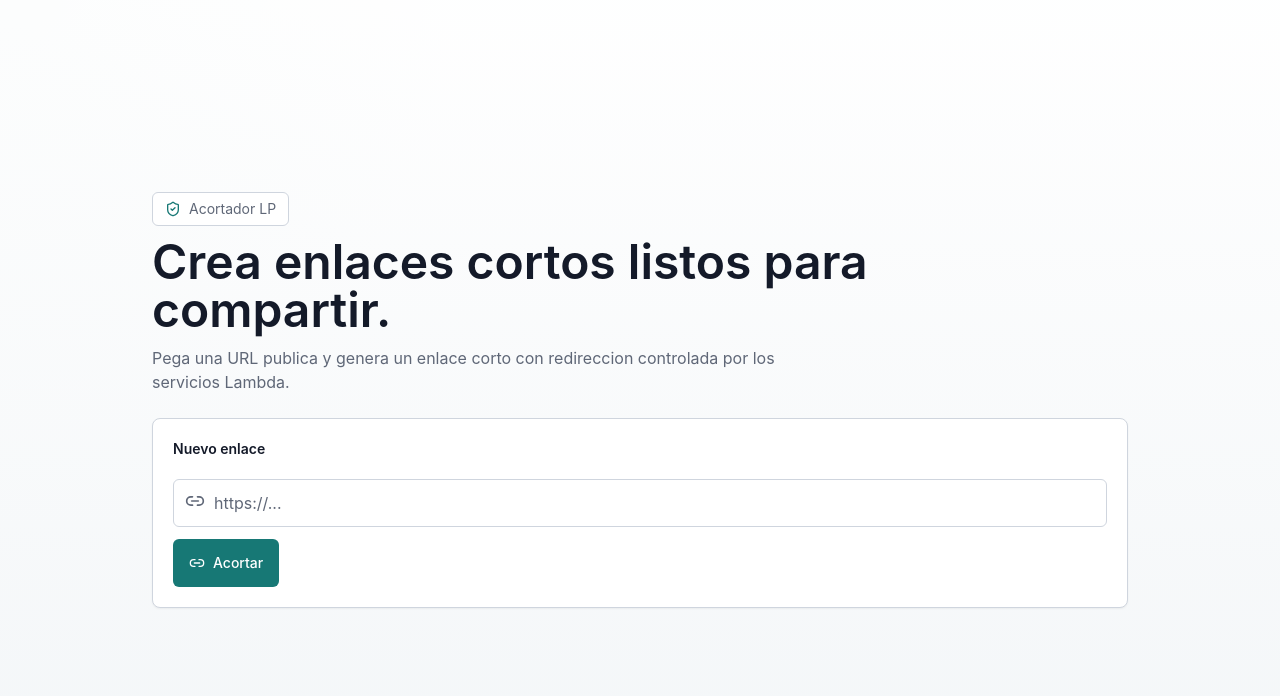
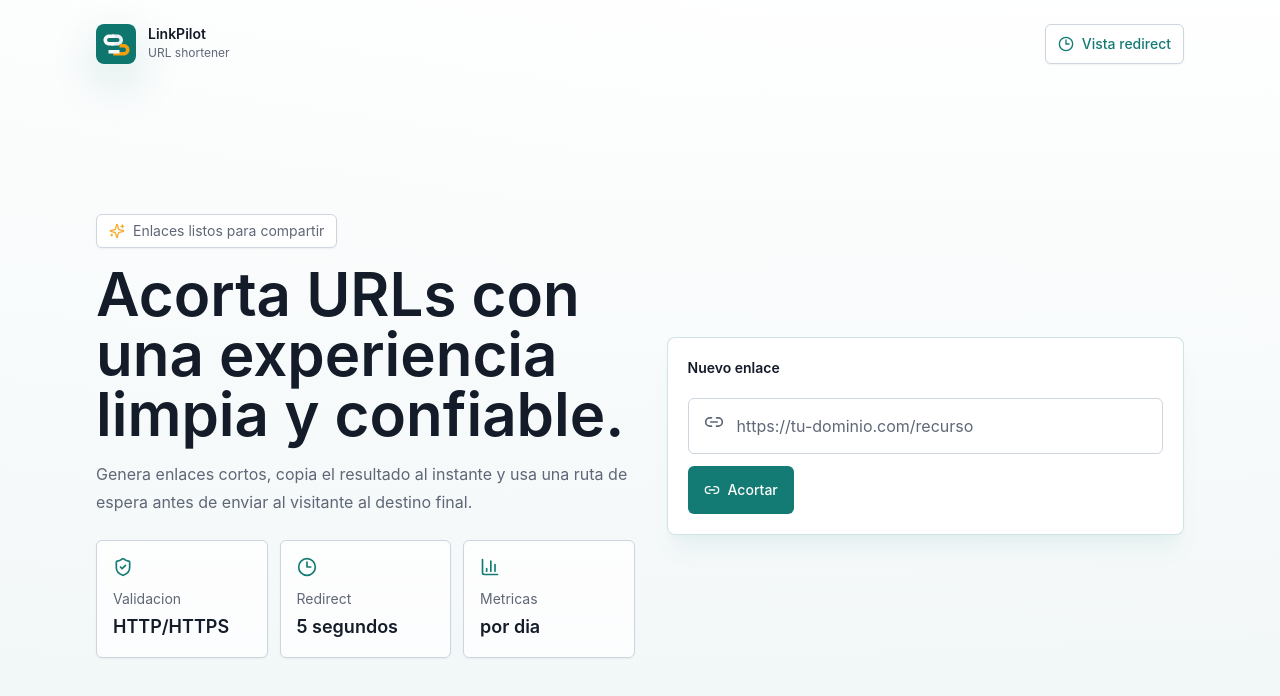
Before and after one commit to Naiker12/lp-web-app, a React (Vite) app: page / in a window 1280 px wide. Shown: the top 696 px of the page. Built offline with nearby package versions, Linux system fonts and the light colour scheme; no server answers.

Commit message:
Improve frontend visual design

```diff
--- a/index.html
+++ b/index.html
@@ -3,7 +3,8 @@
   <head>
     <meta charset="UTF-8" />
     <meta name="viewport" content="width=device-width, initial-scale=1.0" />
-    <title>LP URL Shortener</title>
+    <link rel="icon" type="image/svg+xml" href="/favicon.svg" />
+    <title>LinkPilot | Acortador de URLs</title>
   </head>
   <body>
     <div id="root"></div>
--- a/src/components/CountdownScreen.tsx
+++ b/src/components/CountdownScreen.tsx
@@ -1,4 +1,4 @@
-import { Loader2 } from "lucide-react";
+import { Loader2, ShieldCheck } from "lucide-react";
 
 type CountdownScreenProps = {
   seconds: number;
@@ -6,14 +6,21 @@ type CountdownScreenProps = {
 
 export function CountdownScreen({ seconds }: CountdownScreenProps) {
   return (
-    <section className="flex min-h-screen items-center justify-center px-4 py-8">
-      <div className="w-full max-w-md text-center">
-        <div className="mx-auto flex h-28 w-28 items-center justify-center rounded-full border bg-card shadow-sm">
+    <section className="app-shell flex min-h-screen items-center justify-center px-4 py-8">
+      <div className="w-full max-w-lg rounded-md border bg-card p-8 text-center shadow-xl shadow-primary/5">
+        <img alt="LinkPilot" className="brand-mark mx-auto h-14 w-14 rounded-md" src="/logo.svg" />
+        <div className="mx-auto mt-6 flex h-28 w-28 items-center justify-center rounded-full border bg-secondary shadow-sm">
           <span className="text-5xl font-semibold text-primary">{seconds}</span>
         </div>
         <h1 className="mt-6 text-2xl font-semibold">Preparando redireccion</h1>
-        <p className="mt-2 text-sm text-muted-foreground">Estamos validando el enlace antes de enviarte al destino.</p>
-        <Loader2 className="mx-auto mt-6 h-5 w-5 animate-spin text-primary" />
+        <p className="mx-auto mt-2 max-w-sm text-sm text-muted-foreground">
+          Validamos el codigo antes de enviarte al destino final.
+        </p>
+        <div className="mx-auto mt-6 flex w-fit items-center gap-2 rounded-md border bg-muted px-3 py-2 text-sm text-muted-foreground">
+          <ShieldCheck className="h-4 w-4 text-primary" />
+          Enlace verificado
+          <Loader2 className="h-4 w-4 animate-spin text-primary" />
+        </div>
       </div>
     </section>
   );
--- a/src/components/NotFoundBanner.tsx
+++ b/src/components/NotFoundBanner.tsx
@@ -10,9 +10,10 @@ type NotFoundBannerProps = {
 
 export function NotFoundBanner({ codigo }: NotFoundBannerProps) {
   return (
-    <section className="flex min-h-screen items-center justify-center px-4 py-8">
-      <Card className="w-full max-w-lg border-destructive/40">
+    <section className="app-shell flex min-h-screen items-center justify-center px-4 py-8">
+      <Card className="w-full max-w-lg border-destructive/40 shadow-xl shadow-destructive/5">
         <CardContent className="flex flex-col items-center gap-4 p-8 text-center">
+          <img alt="LinkPilot" className="brand-mark h-12 w-12 rounded-md" src="/logo.svg" />
           <div className="flex h-14 w-14 items-center justify-center rounded-full bg-destructive/10">
             <AlertTriangle className="h-7 w-7 text-destructive" />
           </div>
--- a/src/components/ResultCard.tsx
+++ b/src/components/ResultCard.tsx
@@ -1,4 +1,4 @@
-import { Check, Copy, ExternalLink } from "lucide-react";
+import { Check, Copy, ExternalLink, Link2 } from "lucide-react";
 import { useState } from "react";
 
 import { Button } from "./ui/button";
@@ -36,16 +36,19 @@ export function ResultCard({ shortUrl, originalUrl }: ResultCardProps) {
   }
 
   return (
-    <Card className="border-primary/30">
-      <CardHeader>
+    <Card className="border-primary/30 bg-primary/5 shadow-sm">
+      <CardHeader className="flex-row items-center gap-3 space-y-0">
+        <div className="flex h-10 w-10 items-center justify-center rounded-md bg-primary text-primary-foreground">
+          <Link2 className="h-5 w-5" />
+        </div>
         <CardTitle>URL corta generada</CardTitle>
       </CardHeader>
       <CardContent className="grid gap-4">
-        <div className="rounded-md border bg-muted/60 p-3">
-          <a className="break-all font-medium text-primary hover:underline" href={shortUrl}>
+        <div className="rounded-md border bg-card p-4">
+          <a className="break-all text-lg font-semibold text-primary hover:underline" href={shortUrl}>
             {shortUrl}
           </a>
-          <p className="mt-2 line-clamp-2 break-all text-xs text-muted-foreground">{originalUrl}</p>
+          <p className="mt-2 line-clamp-2 break-all text-sm text-muted-foreground">{originalUrl}</p>
         </div>
         <div className="flex flex-col gap-2 sm:flex-row">
           <Button onClick={handleCopy} type="button">
--- a/src/components/ShortenForm.tsx
+++ b/src/components/ShortenForm.tsx
@@ -37,13 +37,13 @@ export function ShortenForm({ loading, onSubmit }: ShortenFormProps) {
   return (
     <form className="grid gap-3" onSubmit={handleSubmit}>
       <div className="relative">
-        <Link2 className="pointer-events-none absolute left-3 top-3 h-5 w-5 text-muted-foreground" />
+        <Link2 className="pointer-events-none absolute left-4 top-3.5 h-5 w-5 text-muted-foreground" />
         <Input
           aria-label="URL para acortar"
-          className="h-12 pl-10 text-base"
+          className="h-14 rounded-md pl-12 text-base"
           disabled={loading}
           onChange={(event) => setUrl(event.target.value)}
-          placeholder="https://..."
+          placeholder="https://tu-dominio.com/recurso"
           type="url"
           value={url}
         />
--- a/src/pages/HomePage.tsx
+++ b/src/pages/HomePage.tsx
@@ -1,4 +1,4 @@
-import { ShieldCheck } from "lucide-react";
+import { BarChart3, Clock3, ShieldCheck, Sparkles } from "lucide-react";
 
 import { ResultCard } from "../components/ResultCard";
 import { ShortenForm } from "../components/ShortenForm";
@@ -10,31 +10,72 @@ export function HomePage() {
 
   return (
     <main className="app-shell">
-      <section className="mx-auto grid min-h-screen w-full max-w-5xl content-center gap-6 px-4 py-8 sm:px-6">
-        <div className="grid gap-3">
-          <div className="inline-flex w-fit items-center gap-2 rounded-md border bg-card px-3 py-1.5 text-sm text-muted-foreground">
-            <ShieldCheck className="h-4 w-4 text-primary" />
-            Acortador LP
+      <section className="mx-auto flex min-h-screen w-full max-w-6xl flex-col gap-8 px-4 py-6 sm:px-6 lg:px-8">
+        <nav className="flex items-center justify-between">
+          <div className="flex items-center gap-3">
+            <img alt="LinkPilot" className="brand-mark h-10 w-10 rounded-md" src="/logo.svg" />
+            <div>
+              <p className="text-sm font-semibold leading-none">LinkPilot</p>
+              <p className="mt-1 text-xs text-muted-foreground">URL shortener</p>
             </div>
-          <h1 className="max-w-3xl text-3xl font-semibold tracking-normal sm:text-5xl">
-            Crea enlaces cortos listos para compartir.
+          </div>
+          <a
+            className="inline-flex h-10 items-center gap-2 rounded-md border bg-card px-3 text-sm font-medium text-primary shadow-sm transition-colors hover:bg-secondary"
+            href="/short/demo"
+          >
+            <Clock3 className="h-4 w-4" />
+            Vista redirect
+          </a>
+        </nav>
+
+        <div className="grid flex-1 items-center gap-8 lg:grid-cols-[1.02fr_0.98fr]">
+          <div className="grid gap-6">
+            <div className="grid gap-4">
+              <div className="inline-flex w-fit items-center gap-2 rounded-md border bg-card px-3 py-1.5 text-sm text-muted-foreground shadow-sm">
+                <Sparkles className="h-4 w-4 text-accent" />
+                Enlaces listos para compartir
+              </div>
+              <h1 className="max-w-3xl text-4xl font-semibold tracking-normal sm:text-6xl">
+                Acorta URLs con una experiencia limpia y confiable.
               </h1>
-          <p className="max-w-2xl text-base text-muted-foreground">
-            Pega una URL publica y genera un enlace corto con redireccion controlada por los servicios Lambda.
+              <p className="max-w-2xl text-base leading-7 text-muted-foreground">
+                Genera enlaces cortos, copia el resultado al instante y usa una ruta de espera antes de enviar al
+                visitante al destino final.
               </p>
             </div>
 
-        <Card>
+            <div className="grid gap-3 sm:grid-cols-3">
+              {[
+                { label: "Validacion", value: "HTTP/HTTPS", icon: ShieldCheck },
+                { label: "Redirect", value: "5 segundos", icon: Clock3 },
+                { label: "Metricas", value: "por dia", icon: BarChart3 },
+              ].map((item) => {
+                const Icon = item.icon;
+                return (
+                  <div className="rounded-md border bg-card/80 p-4 shadow-sm" key={item.label}>
+                    <Icon className="h-5 w-5 text-primary" />
+                    <p className="mt-3 text-sm text-muted-foreground">{item.label}</p>
+                    <p className="mt-1 text-lg font-semibold">{item.value}</p>
+                  </div>
+                );
+              })}
+            </div>
+          </div>
+
+          <div className="grid gap-4">
+            <Card className="border-primary/20 shadow-xl shadow-primary/5">
               <CardHeader>
                 <CardTitle>Nuevo enlace</CardTitle>
               </CardHeader>
               <CardContent className="grid gap-4">
                 <ShortenForm loading={loading} onSubmit={shorten} />
-            {error ? <p className="text-sm text-destructive">{error.message}</p> : null}
+                {error ? <p className="rounded-md border border-destructive/30 bg-destructive/10 p-3 text-sm text-destructive">{error.message}</p> : null}
               </CardContent>
             </Card>
 
             {result ? <ResultCard originalUrl={result.originalUrl} shortUrl={result.shortUrl} /> : null}
+          </div>
+        </div>
       </section>
     </main>
   );
--- a/src/styles.css
+++ b/src/styles.css
@@ -4,17 +4,17 @@
 
 @layer base {
   :root {
-    --background: 210 24% 98%;
-    --foreground: 222 34% 12%;
+    --background: 198 28% 97%;
+    --foreground: 218 34% 12%;
     --card: 0 0% 100%;
     --card-foreground: 222 34% 12%;
-    --primary: 178 68% 28%;
+    --primary: 176 72% 28%;
     --primary-foreground: 0 0% 100%;
     --secondary: 214 32% 91%;
     --secondary-foreground: 222 34% 16%;
     --muted: 214 26% 94%;
     --muted-foreground: 220 11% 42%;
-    --accent: 39 92% 56%;
+    --accent: 38 92% 56%;
     --accent-foreground: 32 80% 12%;
     --destructive: 0 72% 51%;
     --destructive-foreground: 0 0% 100%;
@@ -47,7 +47,12 @@
   .app-shell {
     min-height: 100vh;
     background:
-      linear-gradient(180deg, rgba(255, 255, 255, 0.9), rgba(243, 246, 248, 0.98)),
-      radial-gradient(circle at top left, rgba(20, 122, 117, 0.1), transparent 30%);
+      linear-gradient(180deg, rgba(255, 255, 255, 0.94), rgba(240, 246, 247, 0.98)),
+      linear-gradient(135deg, rgba(15, 118, 110, 0.14), transparent 36%),
+      linear-gradient(315deg, rgba(245, 158, 11, 0.12), transparent 30%);
+  }
+
+  .brand-mark {
+    box-shadow: 0 18px 45px rgba(15, 118, 110, 0.18);
   }
 }
```
Also changed, not shown: public/favicon.svg (added), public/logo.svg (added). Lines whose indentation alone changed are shown as unchanged.
